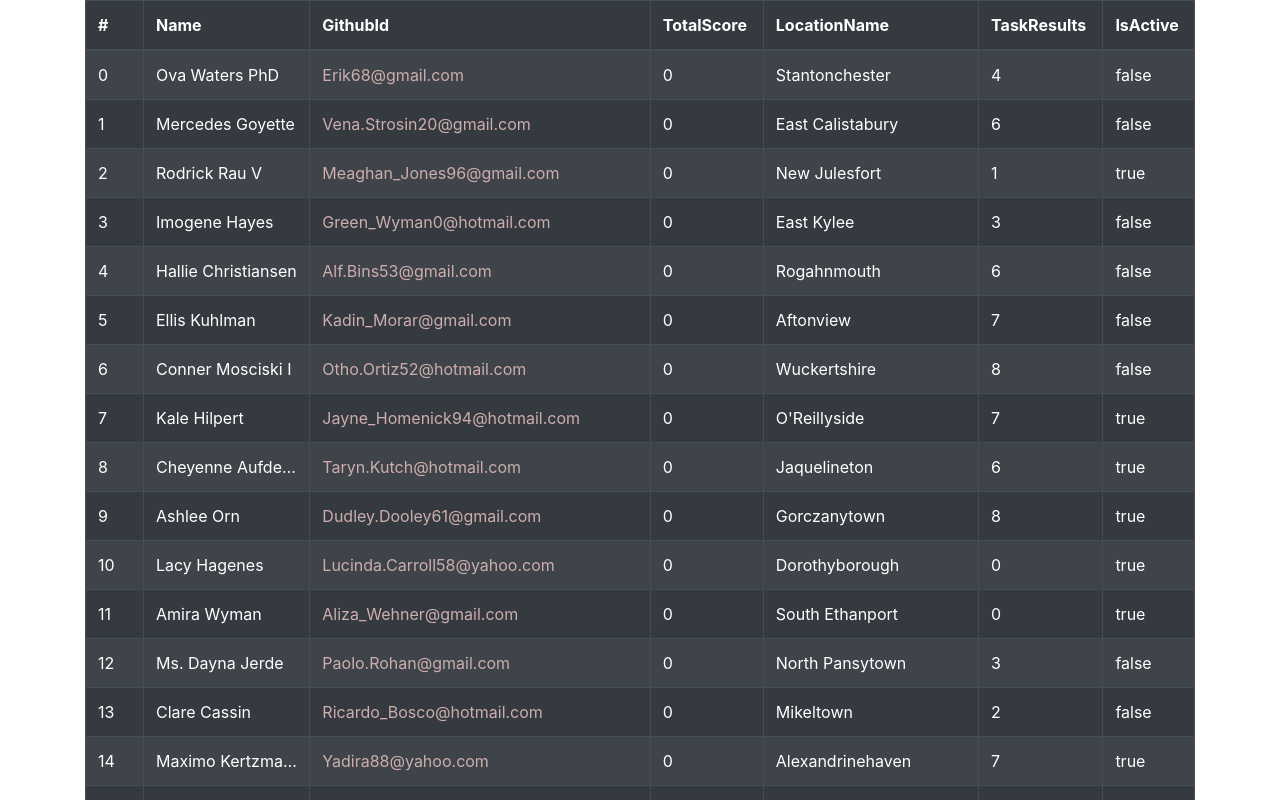
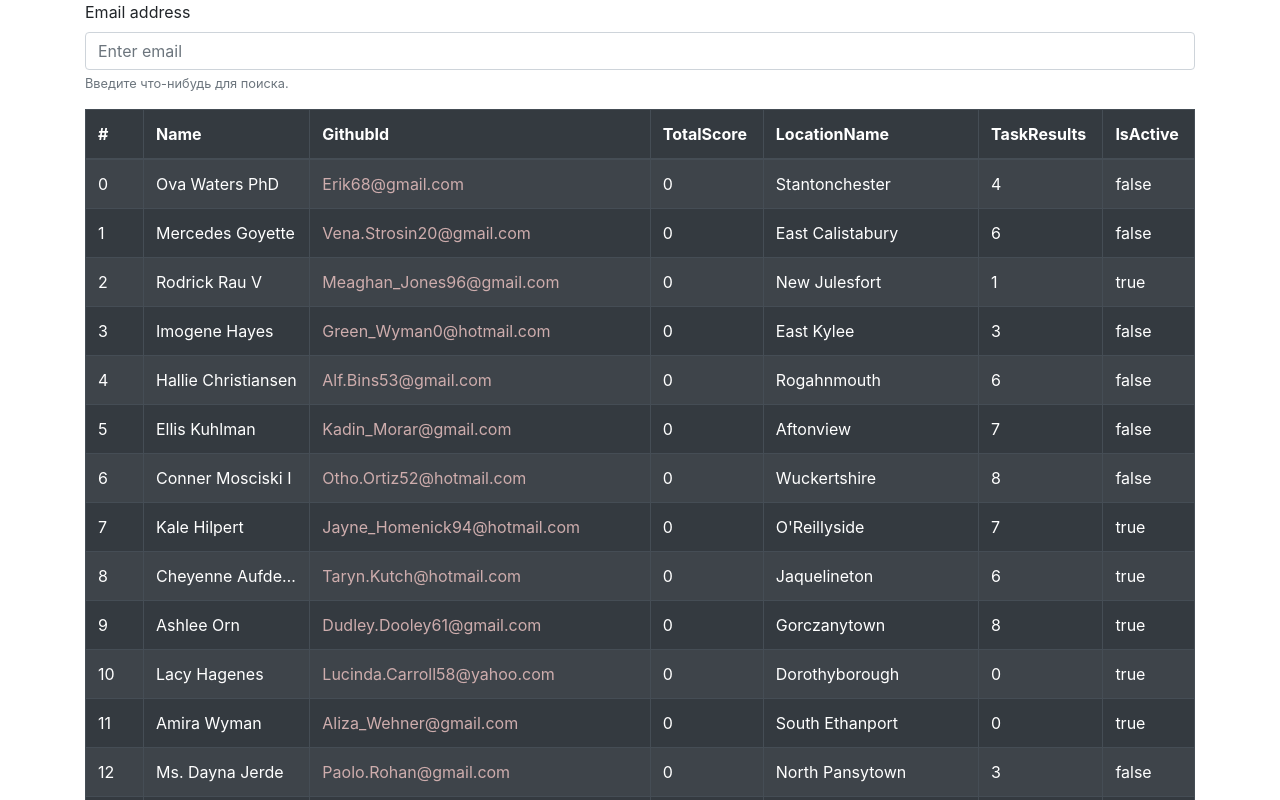
Before and after one commit to IlyaIvanchikov/datagrid, a React (Create React App) app: page / in a window 1280 px wide. Shown: the top 800 px of the page. Built offline with nearby package versions, Linux system fonts and the light colour scheme.

Commit message:
feat: add component tableSearch

```diff
--- a/src/components/App.js
+++ b/src/components/App.js
@@ -4,6 +4,7 @@ import { connect } from 'react-redux'
 import { sortGitHubId } from '../store/actions/sortGitHubId'
 import { dataInfo } from '../store/actions/sortGitHubId'
 import TableInfo from './Table/Table'
+import TableSearch from './TableSearch/TableSearch'
 import Loader from './Loader/Loader'
 
 class App extends Component {
@@ -17,12 +18,15 @@ class App extends Component {
         {this.props.isLoading ? (
           <Loader />
         ) : (
-          <TableInfo
+          <React.Fragment>
+            <TableSearch />
+            <TableInfo
               data={this.props.data}
               sort={this.props.sort}
               sortField={this.props.sortField}
               sortGitHubId={this.props.sortGitHubId}
-              />
+            />
+          </React.Fragment>
         )}
       </div>
     )
@@ -34,14 +38,14 @@ function mapStateToProps(state) {
     sort: state.sort.sortGitHubId,
     data: state.sort.data,
     isLoading: state.sort.isLoading,
-    sortField: state.sort.sortField
+    sortField: state.sort.sortField,
   }
 }
 
 function mapDispatchToProps(dispatch) {
   return {
     dataInfo: () => dispatch(dataInfo()),
-    sortGitHubId: (sortField) => dispatch(sortGitHubId(sortField)),
+    sortGitHubId: sortField => dispatch(sortGitHubId(sortField)),
   }
 }
 
--- a/src/components/TableSearch/TableSearch.js
+++ b/src/components/TableSearch/TableSearch.js
@@ -1,9 +1,17 @@
 import React from 'react'
-import { Table } from 'react-bootstrap'
+import { Form } from 'react-bootstrap'
 import './TableSearch.css'
 
 const TableSearch = props => (
-
+  <Form>
+    <Form.Group controlId="formBasicEmail">
+      <Form.Label>Email address</Form.Label>
+      <Form.Control type="email" placeholder="Enter email" />
+      <Form.Text className="text-muted">
+        Введите что-нибудь для поиска.
+      </Form.Text>
+    </Form.Group>
+  </Form>
 )
 
 export default TableSearch
```
